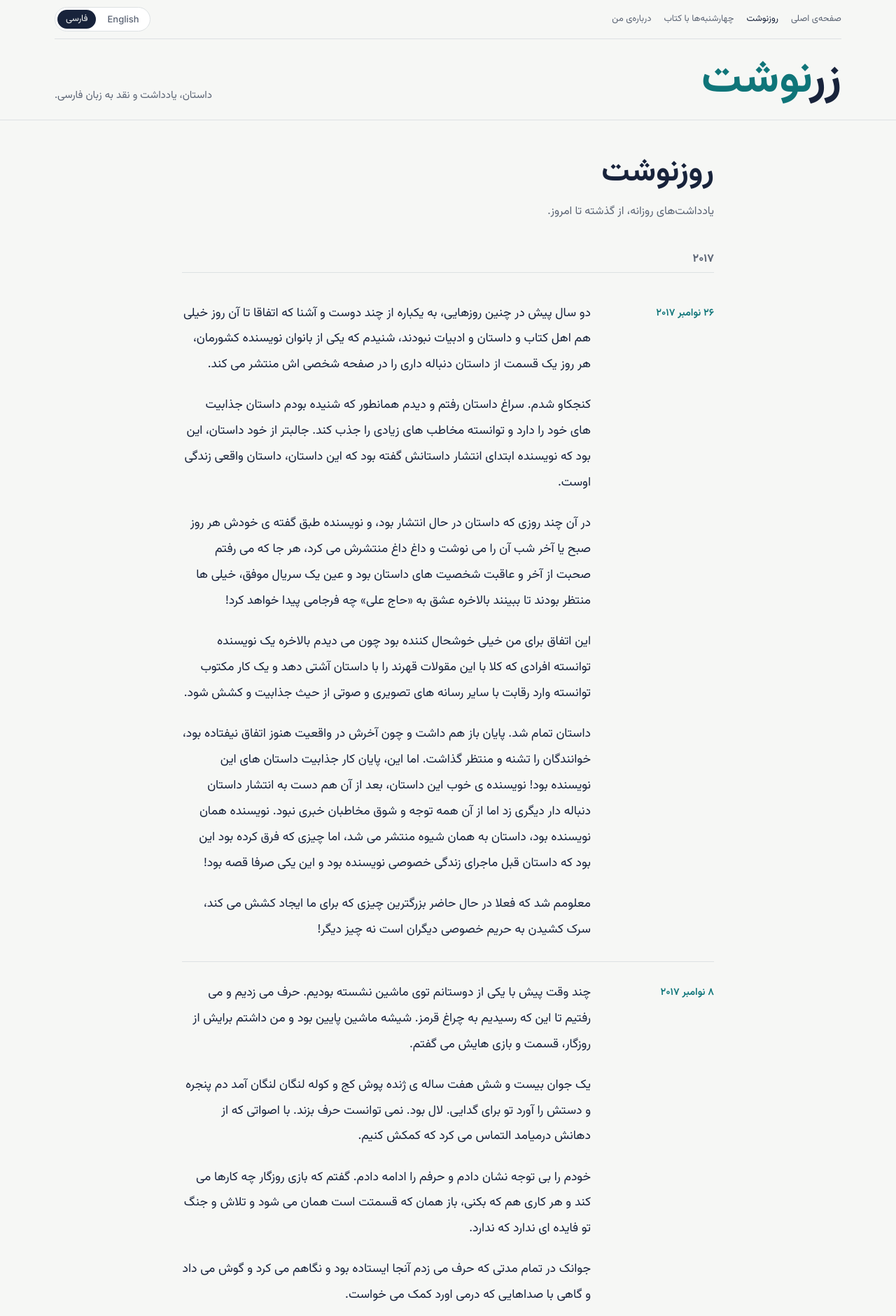
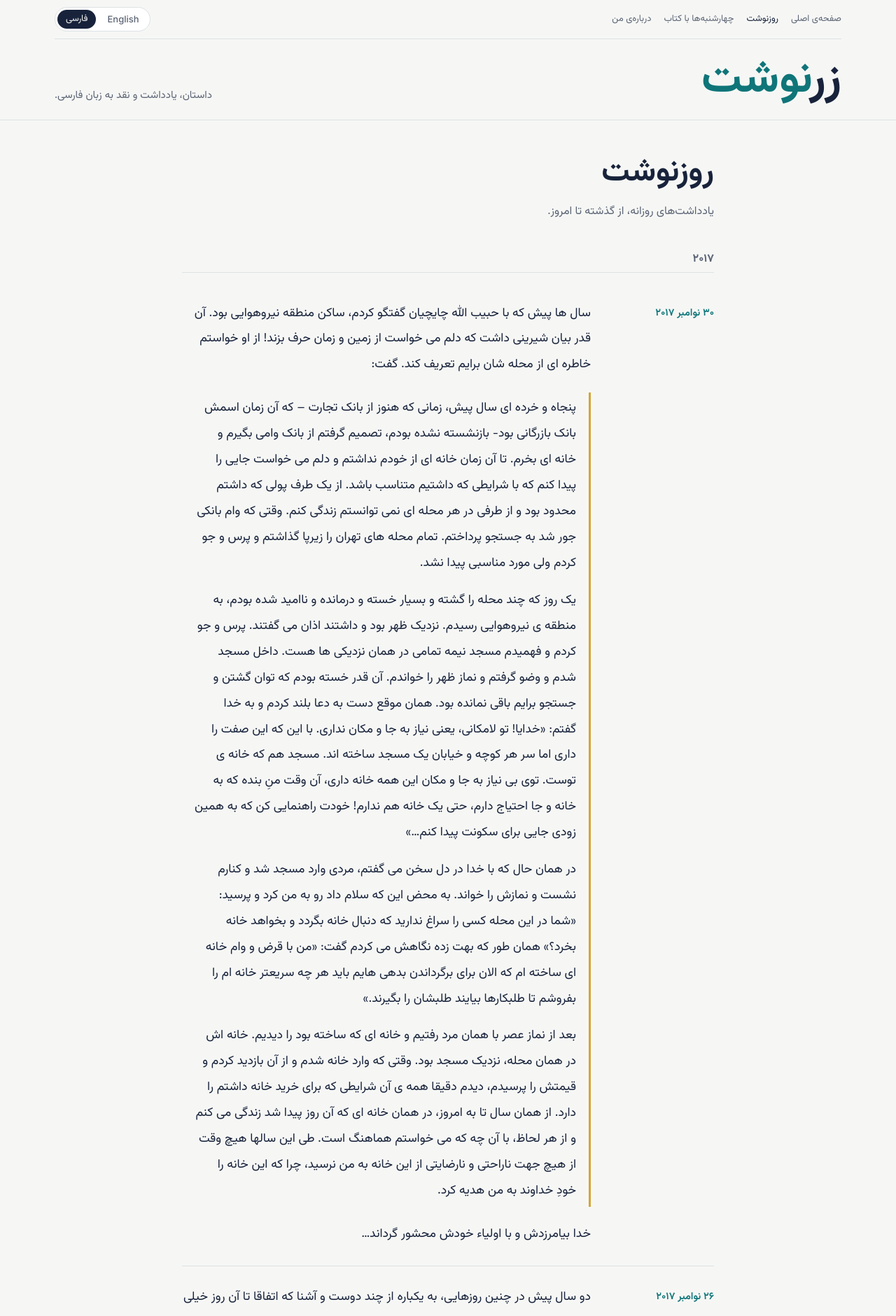
Before and after one commit to zmohajeri/zmohajeri.github.io, a Jekyll site: the page built from fa/rooznevesht/index.html, in a window 1280 px wide. Shown: the top 1881 px of the page at 70% size. Built offline with Jekyll 4.4.1, drawn with Linux system fonts in a browser that asks for light colours.

Commit message:
روزنوشت: add entry from November 30, 2017 (Habibollah Chaychian)
Quoted passages in journal entries get a gold side rule.

Co-Authored-By: Claude Opus 5.5 <noreply@anthropic.com>
Claude-Session: https://claude.ai/code/session_01MqRwwpSaB1re11wDQg4XRJ

```diff
--- /dev/null
+++ b/_rooznevesht/2017-11-30-habibollah-chaychian.md
@@ -0,0 +1,14 @@
+---
+date: 2017-11-30 10:00:00 -0500
+---
+سال ها پیش که با حبیب الله چایچیان گفتگو کردم، ساکن منطقه نیروهوایی بود. آن قدر بیان شیرینی داشت که دلم می خواست از زمین و زمان حرف بزند! از او خواستم خاطره ای از محله شان برایم تعریف کند. گفت:
+
+> پنجاه و خرده ای سال پیش، زمانی که هنوز از بانک تجارت – که آن زمان اسمش بانک بازرگانی بود- بازنشسته نشده بودم، تصمیم گرفتم از بانک وامی بگیرم و خانه ای بخرم. تا آن زمان خانه ای از خودم نداشتم و دلم می خواست جایی را پیدا کنم که با شرایطی که داشتیم متناسب باشد. از یک طرف پولی که داشتم محدود بود و از طرفی در هر محله ای نمی توانستم زندگی کنم. وقتی که وام بانکی جور شد به جستجو پرداختم. تمام محله های تهران را زیرپا گذاشتم و پرس و جو کردم ولی مورد مناسبی پیدا نشد.
+>
+> یک روز که چند محله را گشته و بسیار خسته و درمانده و ناامید شده بودم، به منطقه ی نیروهوایی رسیدم. نزدیک ظهر بود و داشتند اذان می گفتند. پرس و جو کردم و فهمیدم مسجد نیمه تمامی در همان نزدیکی ها هست. داخل مسجد شدم و وضو گرفتم و نماز ظهر را خواندم. آن قدر خسته بودم که توان گشتن و جستجو برایم باقی نمانده بود. همان موقع دست به دعا بلند کردم و به خدا گفتم: «خدایا! تو لامکانی، یعنی نیاز به جا و مکان نداری. با این که این صفت را داری اما سر هر کوچه و خیابان یک مسجد ساخته اند. مسجد هم که خانه ی توست. توی بی نیاز به جا و مکان این همه خانه داری، آن وقت منِ بنده که به خانه و جا احتیاج دارم، حتی یک خانه هم ندارم! خودت راهنمایی کن که به همین زودی جایی برای سکونت پیدا کنم...»
+>
+> در همان حال که با خدا در دل سخن می گفتم، مردی وارد مسجد شد و کنارم نشست و نمازش را خواند. به محض این که سلام داد رو به من کرد و پرسید: «شما در این محله کسی را سراغ ندارید که دنبال خانه بگردد و بخواهد خانه بخرد؟» همان طور که بهت زده نگاهش می کردم گفت: «من با قرض و وام خانه ای ساخته ام که الان برای برگرداندن بدهی هایم باید هر چه سریعتر خانه ام را بفروشم تا طلبکارها بیایند طلبشان را بگیرند.»
+>
+> بعد از نماز عصر با همان مرد رفتیم و خانه ای که ساخته بود را دیدیم. خانه اش در همان محله، نزدیک مسجد بود. وقتی که وارد خانه شدم و از آن بازدید کردم و قیمتش را پرسیدم، دیدم دقیقا همه ی آن شرایطی که برای خرید خانه داشتم را دارد. از همان سال تا به امروز، در همان خانه ای که آن روز پیدا شد زندگی می کنم و از هر لحاظ، با آن چه که می خواستم هماهنگ است. طی این سالها هیچ وقت از هیچ جهت ناراحتی و نارضایتی از این خانه به من نرسید، چرا که این خانه را خودِ خداوند به من هدیه کرد.
+
+خدا بیامرزدش و با اولیاء خودش محشور گرداند...
--- a/assets/style.css
+++ b/assets/style.css
@@ -194,3 +194,7 @@ img.contain { object-fit: contain !important; background: color-mix(in srgb, var
 @media (prefers-reduced-motion: reduce) { .card img { transition: none; } }
 
 .prose .poem { text-align: center; font-weight: 600; line-height: 2.3; margin: 1.6em 0; color: var(--ink); }
+
+.entry-body .prose blockquote { margin: 0 0 1.2em; padding: 4px 18px; border-inline-start: 3px solid #d4a537; color: var(--ink); }
+.entry-body .prose blockquote p { margin: 0 0 .9em; }
+.entry-body .prose blockquote p:last-child { margin-bottom: 0; }
```
